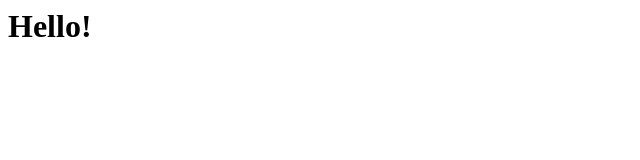
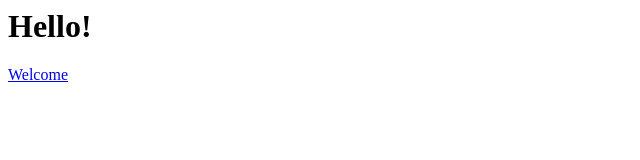
Before and after one commit to jeffersonjack/HTTPServer, a plain HTML site: page www/index.html in a window 1280 px wide. Shown: the full height of the page, 0-640 px from the left. Drawn offline with Linux system fonts and the light colour scheme.

Commit message:
Changed HTML test pages.

```diff
--- a/www/index.html
+++ b/www/index.html
@@ -6,6 +6,7 @@
 
   <body>
     <h1>Hello!</h1>
+    <a href="welcome.html" >Welcome</a>
   </body>
 
 </html>
```
Also changed, not shown: www/welcome.html (+1 -0 lines), www/hello.png (added).
